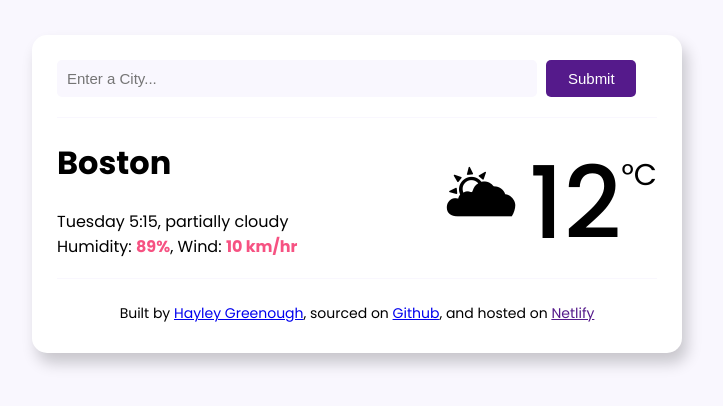
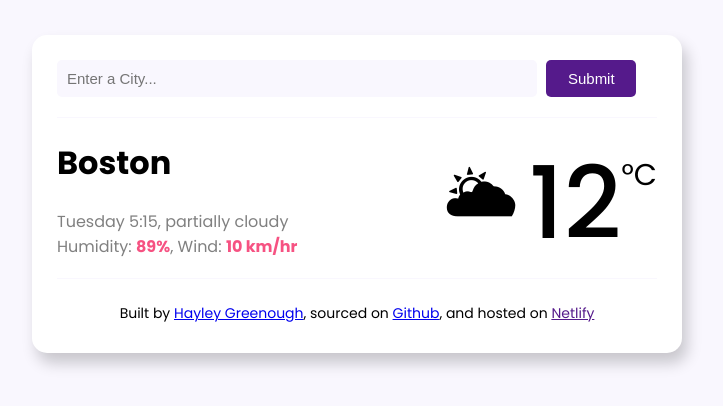
Before and after one commit to greenough-h/weather-app-plus, a plain HTML site: page index.html in a window 1280 px wide. Shown: the whole page, without its empty margins (283-1006 px from the left). Drawn offline with Linux system fonts and the light colour scheme; a web font is replaced by a local one.

Commit message:
Font color CSS update

```diff
--- a/index.html
+++ b/index.html
@@ -27,9 +27,11 @@
                     <h1 class="city">
                         Boston
                     </h1>
-                    <p>Tuesday 5:15, partially cloudy
-                        <br />Humidity: <strong>89%</strong>, Wind: <strong>10 km/hr</strong>
-                    </p>
+                    <div class="data-details">
+                        <p>Tuesday 5:15, partially cloudy
+                            <br />Humidity: <strong>89%</strong>, Wind: <strong>10 km/hr</strong>
+                        </p>
+                    </div>
                 </div>
                 <div class="temperature-block">
                     <div class="temp-icon">🌥</div>
--- a/src/style.css
+++ b/src/style.css
@@ -42,9 +42,14 @@ body {
   justify-content: space-between;
 }
 
+.data-details {
+  color: gray;
+}
+
 strong {
   color: #f65282;
 }
+
 .temperature-block {
   display: flex;
   margin-top: 10px;
```
